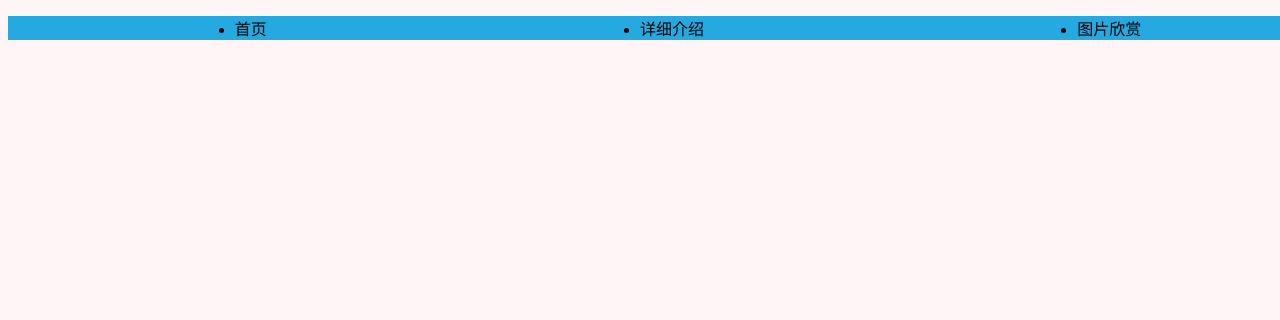
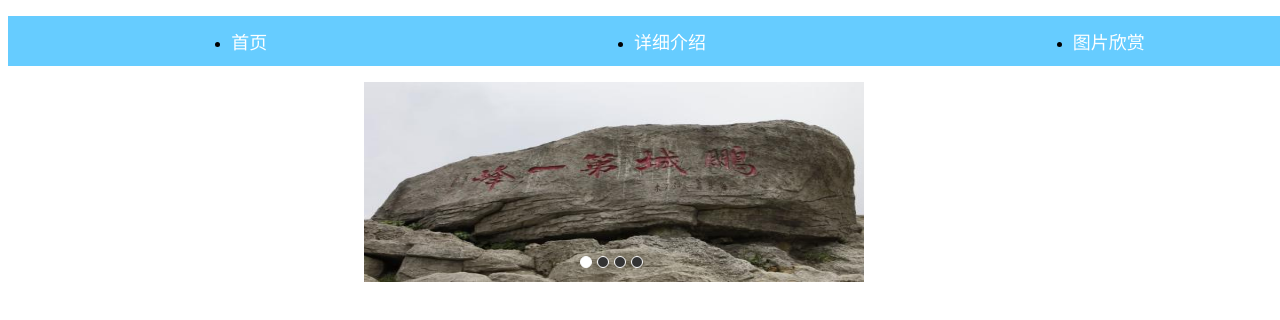
Before and after one commit to Chajian/H5Home, a plain HTML site: page index.html in a window 1280 px wide. Shown: the top 320 px of the page. Drawn offline with Linux system fonts and the light colour scheme.

Commit message:
add some css and element

```diff
--- a/css/style.css
+++ b/css/style.css
@@ -6,19 +6,74 @@
 .topNavigationUl{
     display: flex;
     width: 100%;
+    height: 50px;
+    align-items: center;
     justify-content: space-around;
-    background-color: rgb(36, 169, 225);
+    background-color: #66CCFF;
 }
+
+.topNavigationUl li{
+    position: relative;
+}
+
+.topNavigationUl li:hover {
+    top: -5px;
+}
+
+.topNavigationUl li a{
+    font-size: large;
+    color:  #FFFFFF;
+    text-decoration: none;
+}
+.content{
+    width: 100%;
+    height: 50%;
+    align-content: center;
+}
+
+/* 轮播图 */
+.carousel{
+    display: flex;
+    align-items: center;
+}
+
+.carousel img{
+    position: relative;
+    display: block;
+    margin: 0 auto;
+}
+
+#carouselButtons {
+    display: inline;
+    position: relative;
+    top: 80px;
+    right: 50%;
+}
+
+#carouselButtons span {
+    float: left;
+    margin-right: 5px;
+    width: 10px;
+    height: 10px;
+    border: 1px solid #fff;
+    border-radius: 50%;
+    background: #333;
+    cursor: pointer;
+}
+#carouselButtons .on {
+    background: #FFFFFF;
+}
+
 
 
 html{
     width: 100%;
     height: 100%;
-    background-color: rgb(255, 245, 247);
+    background-color: #FFFFFF;
 }
 
 body{
     width: 100%;
     height: 100%;
-    background-color: rgb(255, 245, 247);
+    background-color: #FFFFFF;
 }
--- a/index.html
+++ b/index.html
@@ -14,7 +14,7 @@
     <div>
         <ul class="topNavigationUl">
             <li>
-                <a>首页</a>
+                <a href="../H5Home/index.html">首页</a>
             </li>
             <li>
                 <a>详细介绍</a>
@@ -26,16 +26,21 @@
     </div>
 
     <div class="content">
+        <div class="carousel">
 
+            <img src="img/1.jpg" width="500px" height="200px">
+            </img>
+
+            <div id="carouselButtons">
+                <span index="1" class="on"></span>
+                <span index="2"></span>
+                <span index="3"></span>
+                <span index="4"></span>
+            </div>
+        </div>
     </div>
 </div>
 <script>
-
-    // //设置屏幕大小的body
-    // var body = document.getElementById("body")
-    // body.style.width = document.documentElement.clientWidth + 'px'
-    // body.style.height = document.documentElement.clientHeight + 'px'
-    // console.log(body.style.width+":"+body.style.height)
 </script>
 </body>
 </html>
```
Also changed, not shown: img/1.jpg (added), img/2.jpeg (added), img/3.jpeg (added), img/4.jpeg (added).
